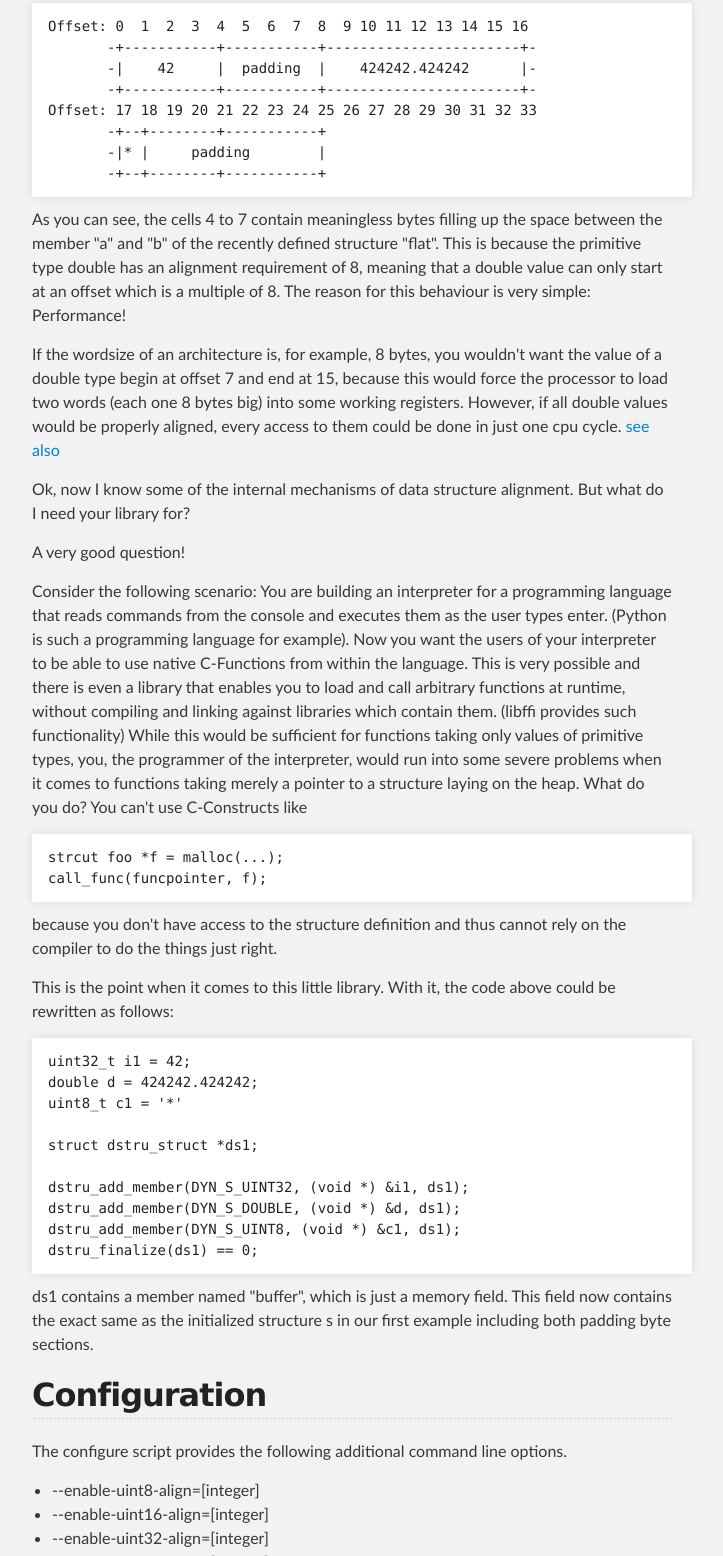
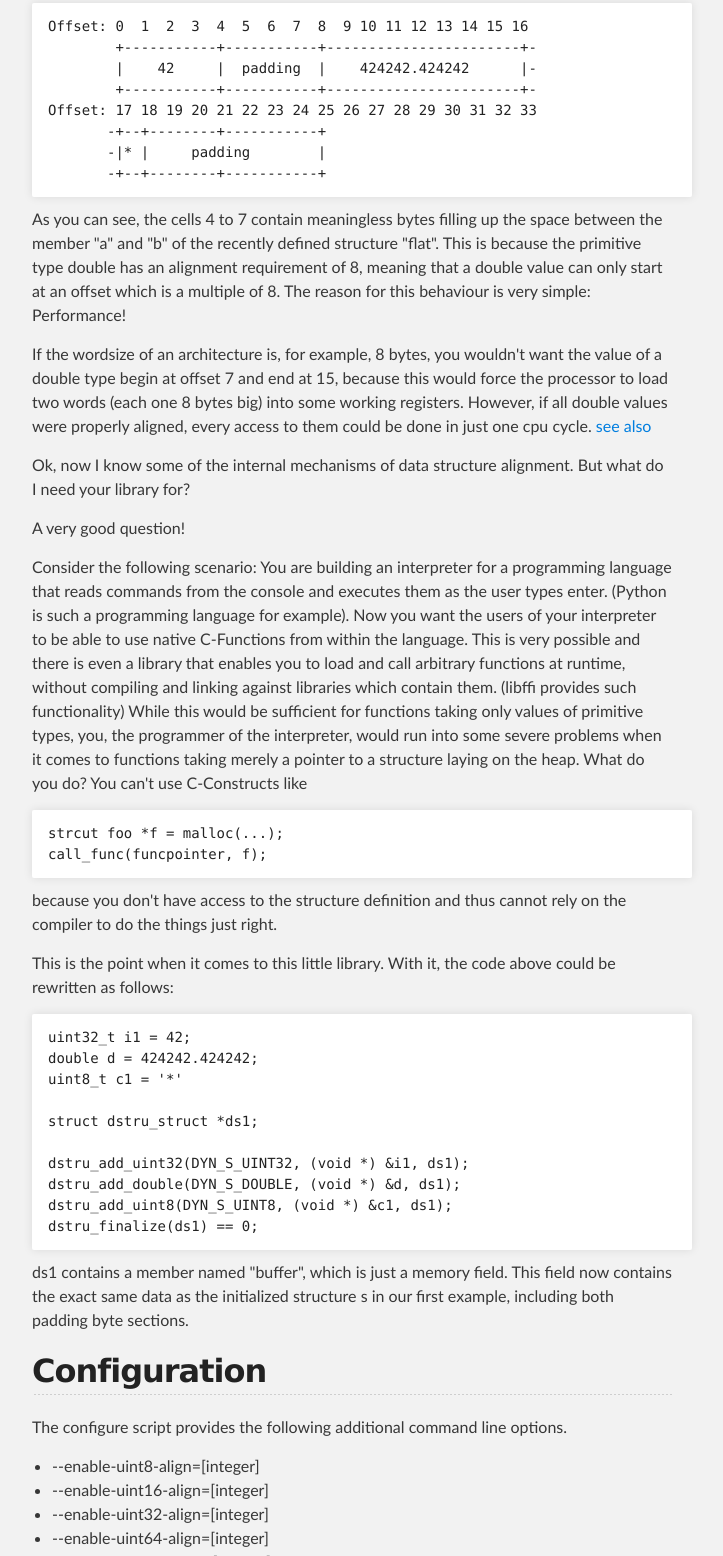
Before and after one commit to forflo/dystruct, a plain HTML site: page index.html in a window 1280 px wide. Shown: the part 1033-2589 px from the top of the page, without its empty margins (288-1011 px from the left). Drawn offline with Linux system fonts and the light colour scheme.

```diff
--- a/index.html
+++ b/index.html
@@ -72,9 +72,9 @@ int do_sth(void){
 looks like this:</p>
 
 <pre><code>Offset: 0  1  2  3  4  5  6  7  8  9 10 11 12 13 14 15 16
-       -+-----------+-----------+-----------------------+-
-       -|    42     |  padding  |    424242.424242      |-
-       -+-----------+-----------+-----------------------+-
+        +-----------+-----------+-----------------------+-
+        |    42     |  padding  |    424242.424242      |-
+        +-----------+-----------+-----------------------+-
 Offset: 17 18 19 20 21 22 23 24 25 26 27 28 29 30 31 32 33
        -+--+--------+-----------+
        -|* |     padding        |
@@ -91,7 +91,7 @@ Performance! </p>
 <p>If the wordsize of an architecture is, for example, 8 bytes, you wouldn't
 want the value of a double type begin at offset 7 and end at 15, because
 this would force the processor to load two words (each one 8 bytes big) into some
-working registers. However, if all double values would be properly aligned,
+working registers. However, if all double values were properly aligned,
 every access to them could be done in just one cpu cycle.
 <a href="http://en.wikipedia.org/wiki/Data_structure_alignment">see also</a></p>
 
@@ -130,15 +130,15 @@ uint8_t c1 = '*'
 
 struct dstru_struct *ds1;
 
-dstru_add_member(DYN_S_UINT32, (void *) &amp;i1, ds1);
-dstru_add_member(DYN_S_DOUBLE, (void *) &amp;d, ds1);
-dstru_add_member(DYN_S_UINT8, (void *) &amp;c1, ds1);
+dstru_add_uint32(DYN_S_UINT32, (void *) &amp;i1, ds1);
+dstru_add_double(DYN_S_DOUBLE, (void *) &amp;d, ds1);
+dstru_add_uint8(DYN_S_UINT8, (void *) &amp;c1, ds1);
 dstru_finalize(ds1) == 0;
 </code></pre>
 
 <p>ds1 contains a member named "buffer", which is just a memory field.
-This field now contains the exact same as the initialized
-structure s in our first example including both padding byte sections.</p>
+This field now contains the exact same data as the initialized
+structure s in our first example, including both padding byte sections.</p>
 
 <h2>
 <a id="configuration" class="anchor" href="#configuration" aria-hidden="true"><span class="octicon octicon-link"></span></a>Configuration</h2>
```
Also changed, not shown: params.json (+1 -1 lines).
